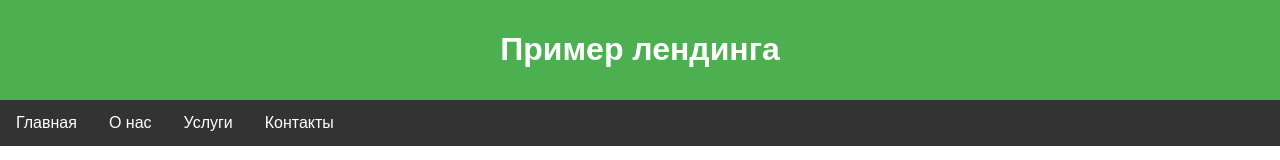
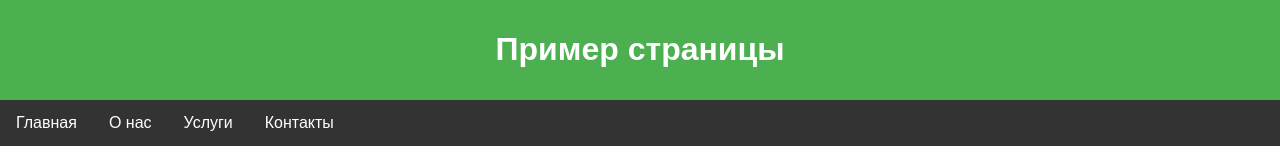
Before and after one commit to GrigKon/Page-HTML, a plain HTML site: page index.html in a window 1280 px wide. Shown: the top 160 px of the page. Drawn offline with Linux system fonts and the light colour scheme.

Commit message:
add aliaces

```diff
--- a/index.html
+++ b/index.html
@@ -10,7 +10,7 @@
 
     <!-- Заголовок -->
     <header>
-        <h1>Пример лендинга</h1>
+        <h1>Пример страницы</h1>
     </header>
 
     <!-- Навигация -->
```
